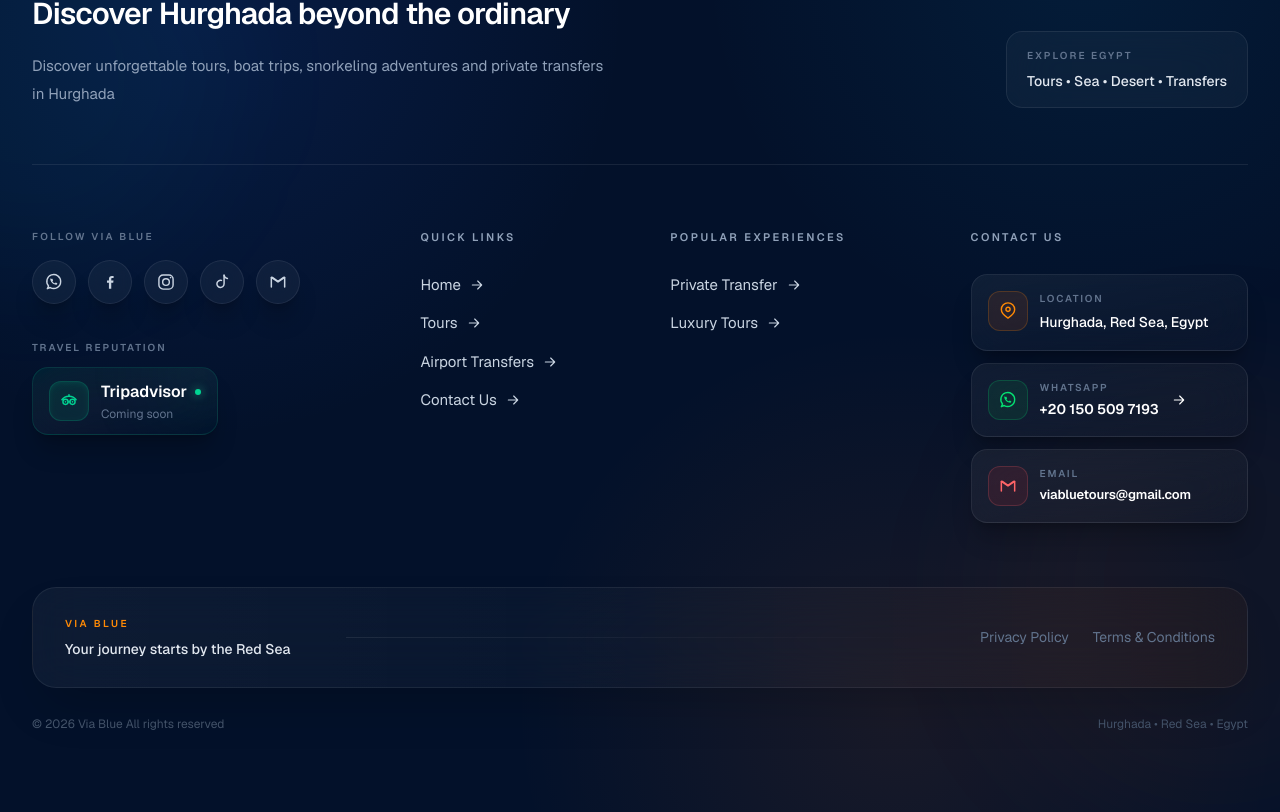
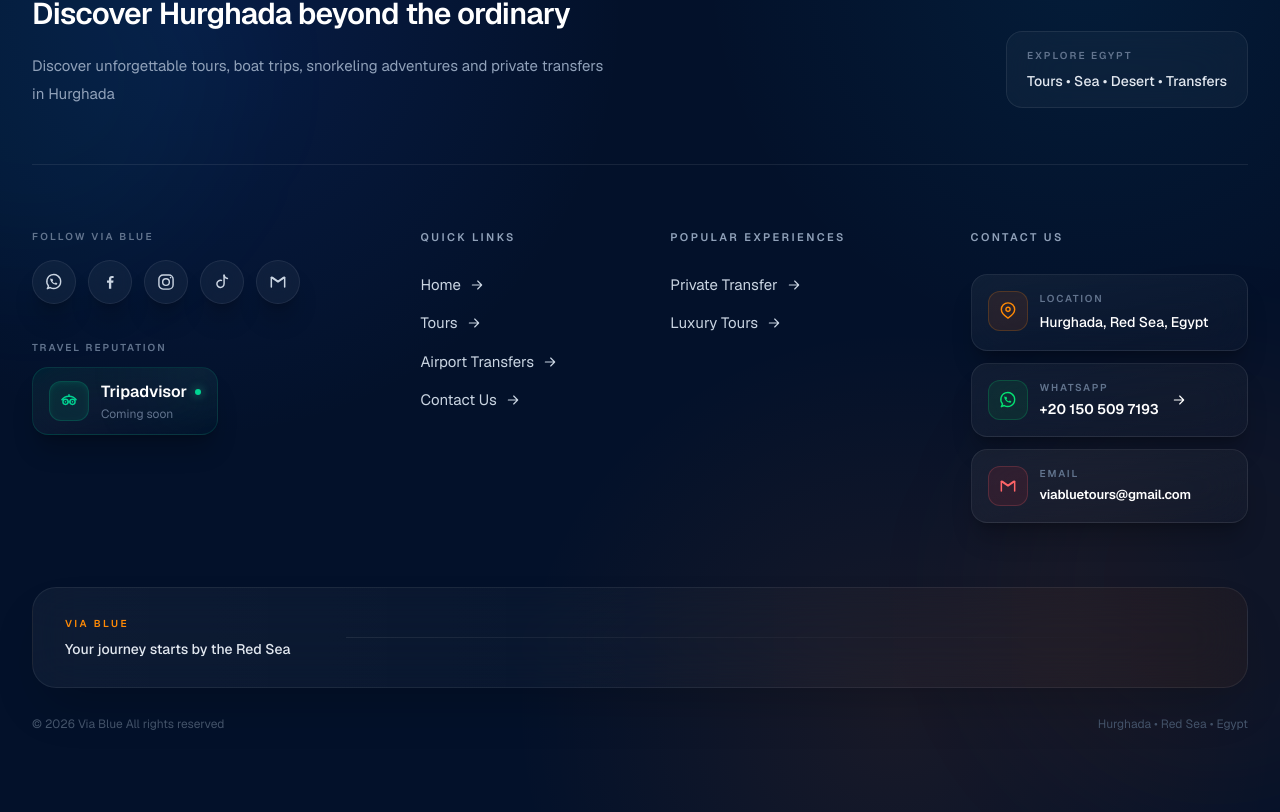
Before and after one commit to keo10666-droid/via-blue, a Next.js app: page / in a window 1280 px wide. Shown: the part 3813-4625 px from the top of the page. Built offline with nearby package versions, Linux system fonts and the light colour scheme; no server answers; the database is empty.

Commit message:
Remove footer links to missing legal pages

```diff
--- a/app/components/Footer.tsx
+++ b/app/components/Footer.tsx
@@ -641,21 +641,7 @@ export default function Footer() {
 
             <div className="h-px flex-1 bg-gradient-to-r from-white/[0.08] via-white/[0.04] to-transparent md:mx-8" />
 
-            <div className="flex flex-wrap gap-x-6 gap-y-2 text-sm text-slate-500">
-              <Link
-                href={localizedHref("/privacy")}
-                className="transition hover:text-white"
-              >
-                {text.privacy}
-              </Link>
-
-              <Link
-                href={localizedHref("/terms")}
-                className="transition hover:text-white"
-              >
-                {text.terms}
-              </Link>
-            </div>
+            <div className="flex flex-wrap gap-x-6 gap-y-2 text-sm text-slate-500" aria-label="Footer links" />
           </div>
         </div>
 
```
